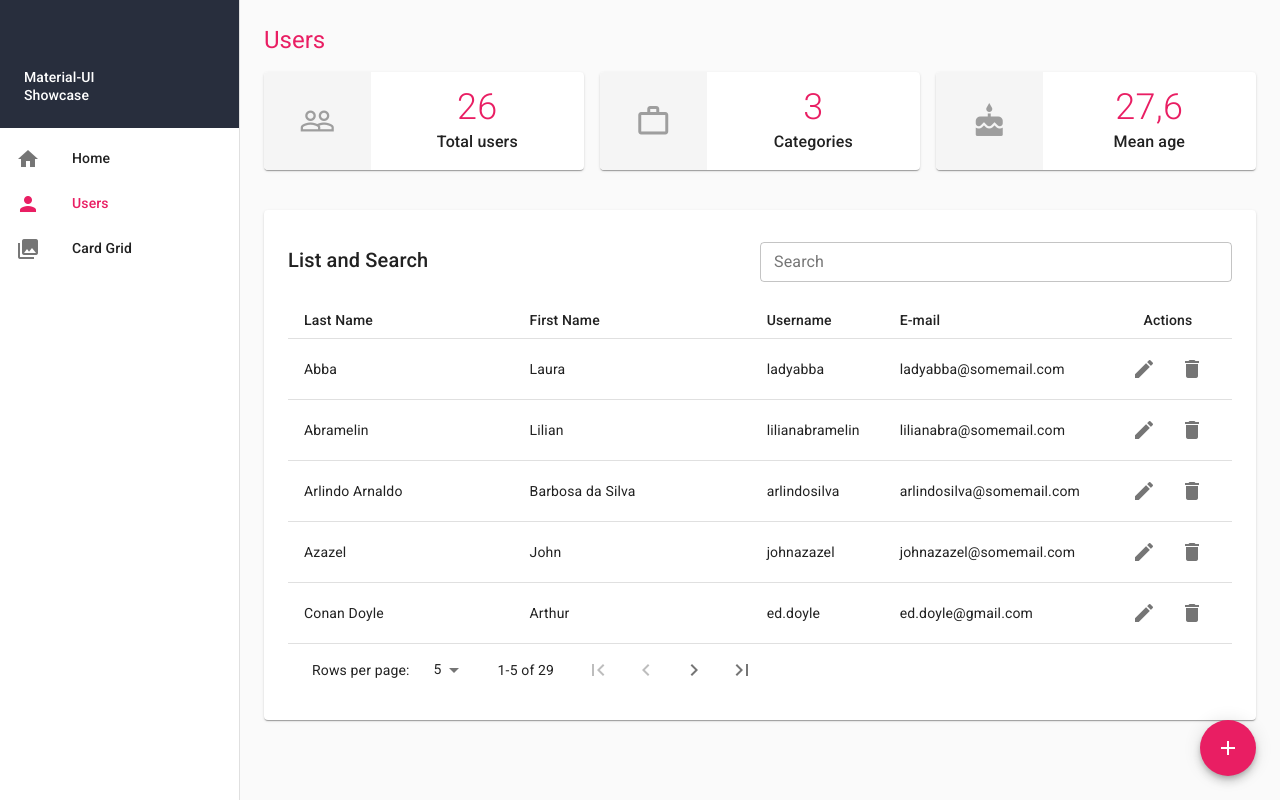
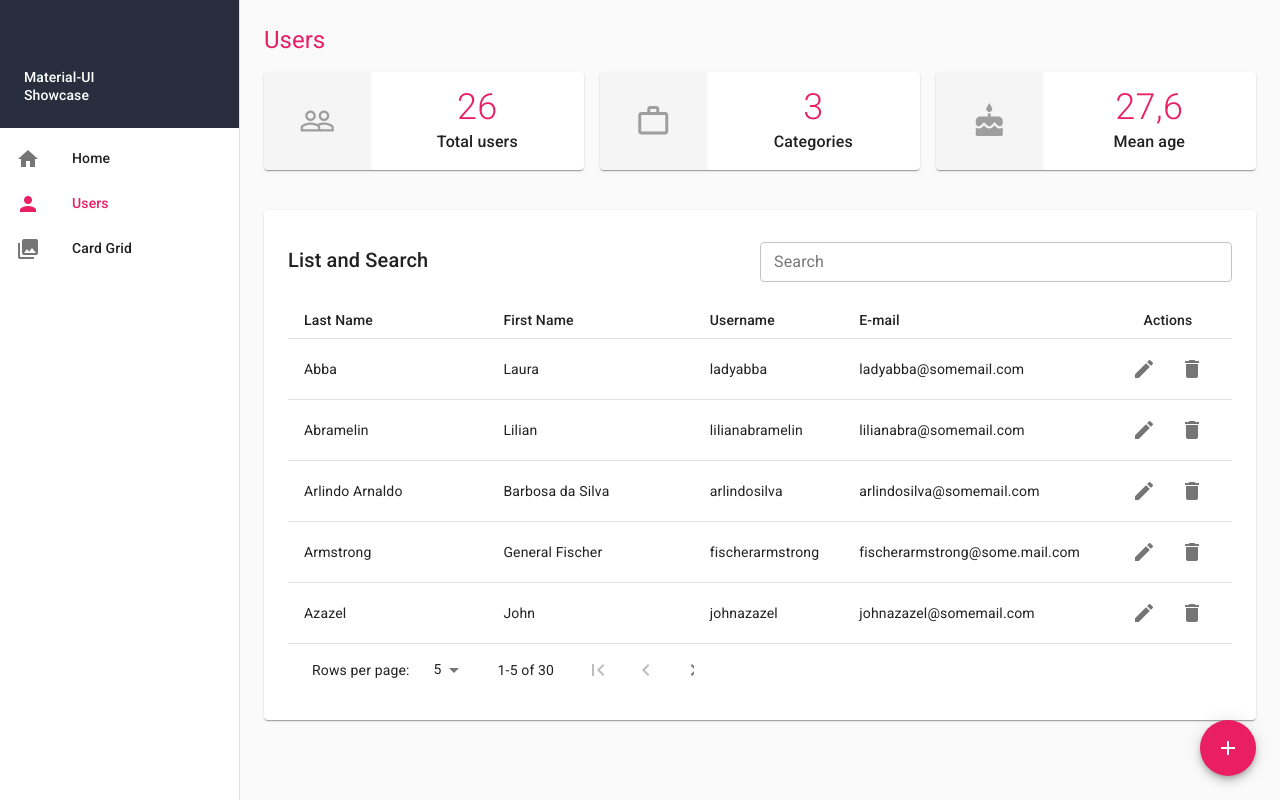
Before and after one commit to joserogeriofilho/material-ui-poc, a React (Create React App) app: page /users in a window 1280 px wide. Built offline with nearby package versions, Linux system fonts and the light colour scheme; data requests are answered from the project's data file.

Commit message:
Mocking the backend response status on the Api.js middleware

```diff
--- a/json-server/db.json
+++ b/json-server/db.json
@@ -228,6 +228,13 @@
       "userName": "arnoldsch",
       "email": "arnold.schw@gmail.com",
       "id": 35
+    },
+    {
+      "firstName": "General Fischer",
+      "lastName": "Armstrong",
+      "userName": "fischerarmstrong",
+      "email": "fischerarmstrong@some.mail.com",
+      "id": 36
     }
   ]
 }
--- a/src/Api.js
+++ b/src/Api.js
@@ -20,8 +20,13 @@ class Api {
     // Insert the authorization permit into all requests
     this.axiosInstance.interceptors.request.use( (request) => {
       request.headers.Authorization = 'Bearer ';
-      //console.log(request);
       return request;
+    });
+
+    // Mock the backend response OK|EPIRED|ERROR
+    this.axiosInstance.interceptors.response.use( (response) => {
+      response.statusText = 'OK';
+      return response;
     });
 
     return this.axiosInstance.get(endpoint);
--- a/src/pages/UsersPage.js
+++ b/src/pages/UsersPage.js
@@ -64,10 +64,13 @@ export class UsersPage extends Component {
 
     API.get(API_ENDPOINT + SORT_QUERY)
     .then(response => {
-      if ( response.statusText === 'OK' ){
-        return response.data;
-      } else {
-        throw new Error('Something went wrong...')
+      switch ( response.statusText ) {
+        case 'OK':
+          return response.data;
+        case 'EXPIRED':
+          throw new Error('Your session has expired');
+        default:
+          throw new Error('Something went wrong...')
       }
     })
     .then(data =>
@@ -120,8 +123,6 @@ export class UsersPage extends Component {
     const error = this.state.error;
     const handleSearch = this.handleSearch;
     const deleteUser = this.deleteUser;
-
-    console.log('q' === true);
 
     return (
       <DrawerTopBarLayout title={pageTitle}>
```
